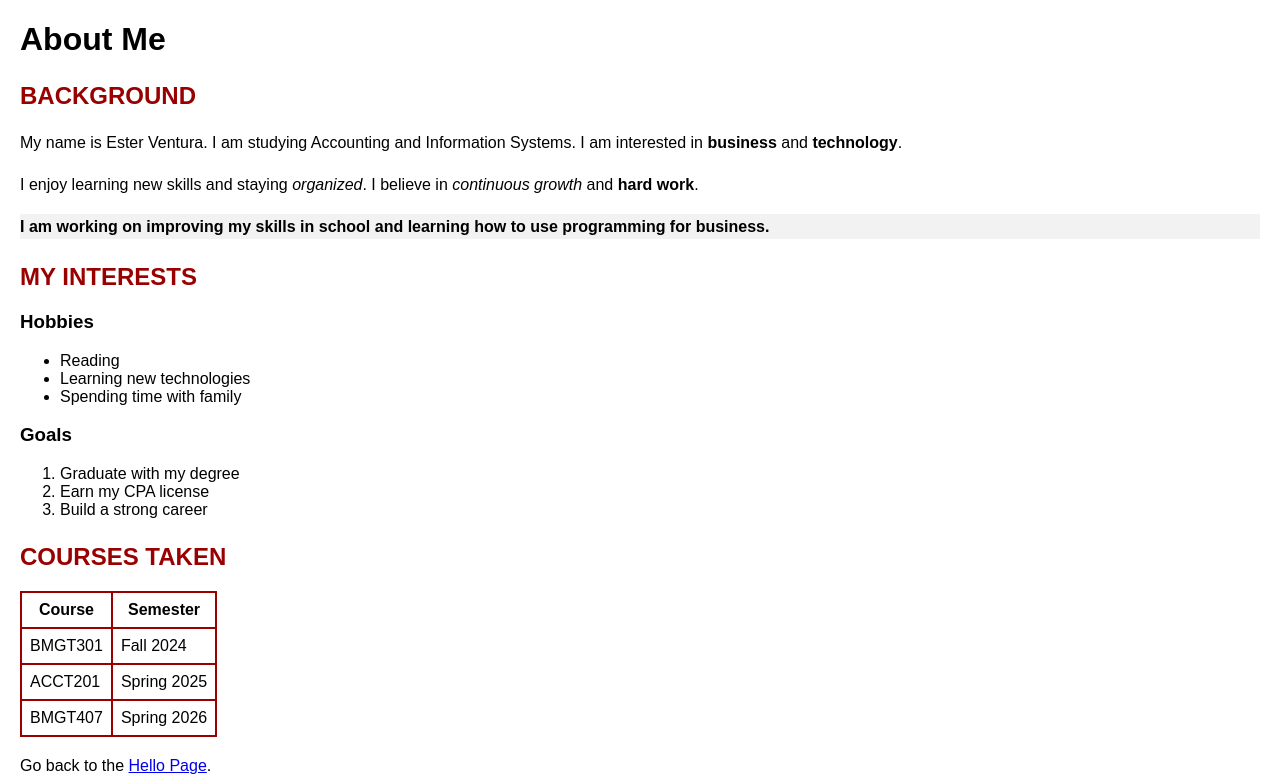
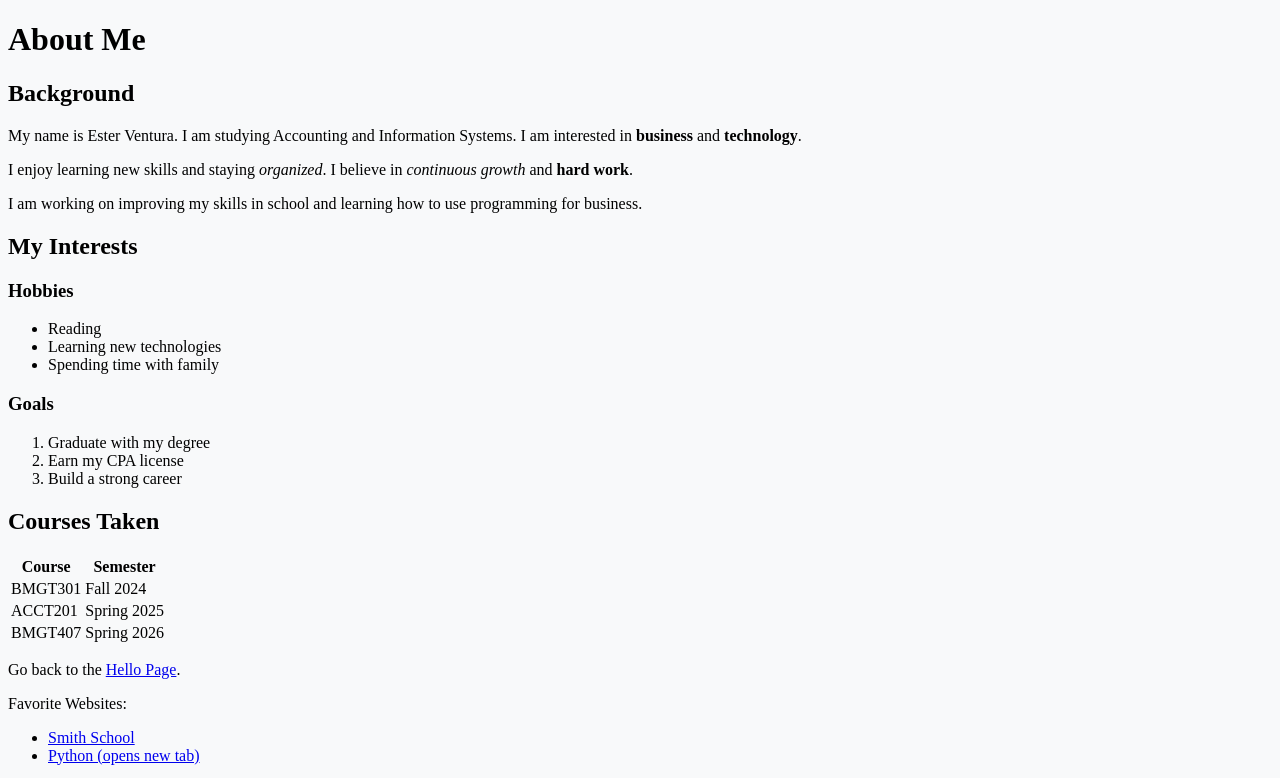
Before and after one commit to eventur1/helloWorldd, a Flask app: page /about-css in a window 1280 px wide. Shown: the top 778 px of the page. Run offline with Flask 3, Linux system fonts and the light colour scheme.

Commit message:
Create base template with Bootstrap layout and external stylesheet

```diff
--- a/static/css/style.css
+++ b/static/css/style.css
@@ -1,44 +1,12 @@
-/* Comment 1: Overall page styling */
 body {
-    font-family: Arial, sans-serif;
-    margin: 20px;
+    background-color: #f8f9fa;
 }
 
-/* Comment 2: Style all paragraphs with at least two rules */
-p {
-    font-size: 16px;
-    line-height: 1.6;
+.card {
+    border: none;
+    border-radius: 12px;
 }
 
-/* Comment 3: Style all level two headers with at least two rules */
-h2 {
-    margin-top: 24px;
-    text-transform: uppercase;
+.navbar-brand {
+    font-weight: bold;
 }
-
-/* Table border with a border color */
-table, th, td {
-    border: 2px solid #990000;
-    border-collapse: collapse;
-}
-
-th, td {
-    padding: 8px;
-}
-
-/* ID selector for the third paragraph with at least two rules */
-#third-paragraph {
-    font-weight: bold;
-    background-color: #f2f2f2;
-}
-
-/* Class-based rule block (apply to your h2 tags) */
-.section-title {
-    color: #990000;
-}
-
-/* img.logo is the X.Y selector for the logo class on img tags only */
-img.logo {
-    width: 300px;
-    height: 80px;
-}
```
Also changed, not shown: templates/base.html (added, +15 -0 lines).
